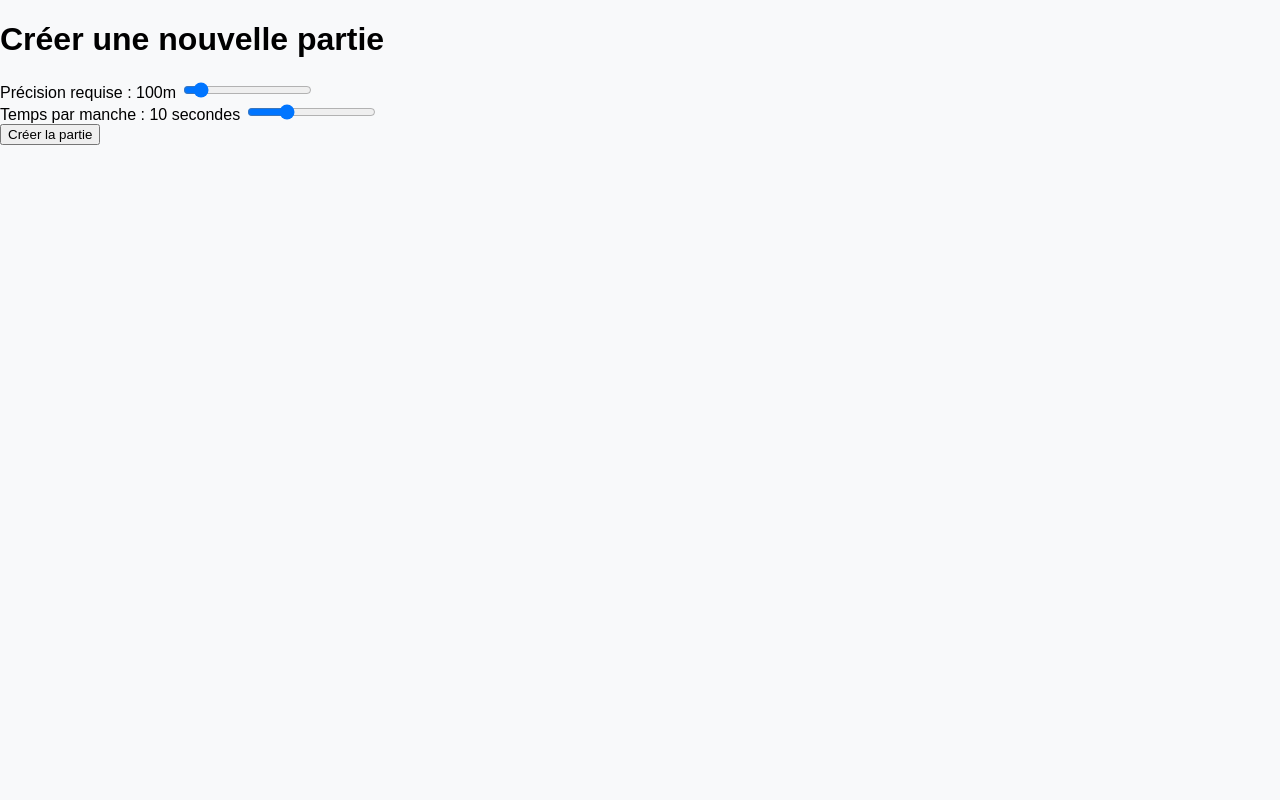
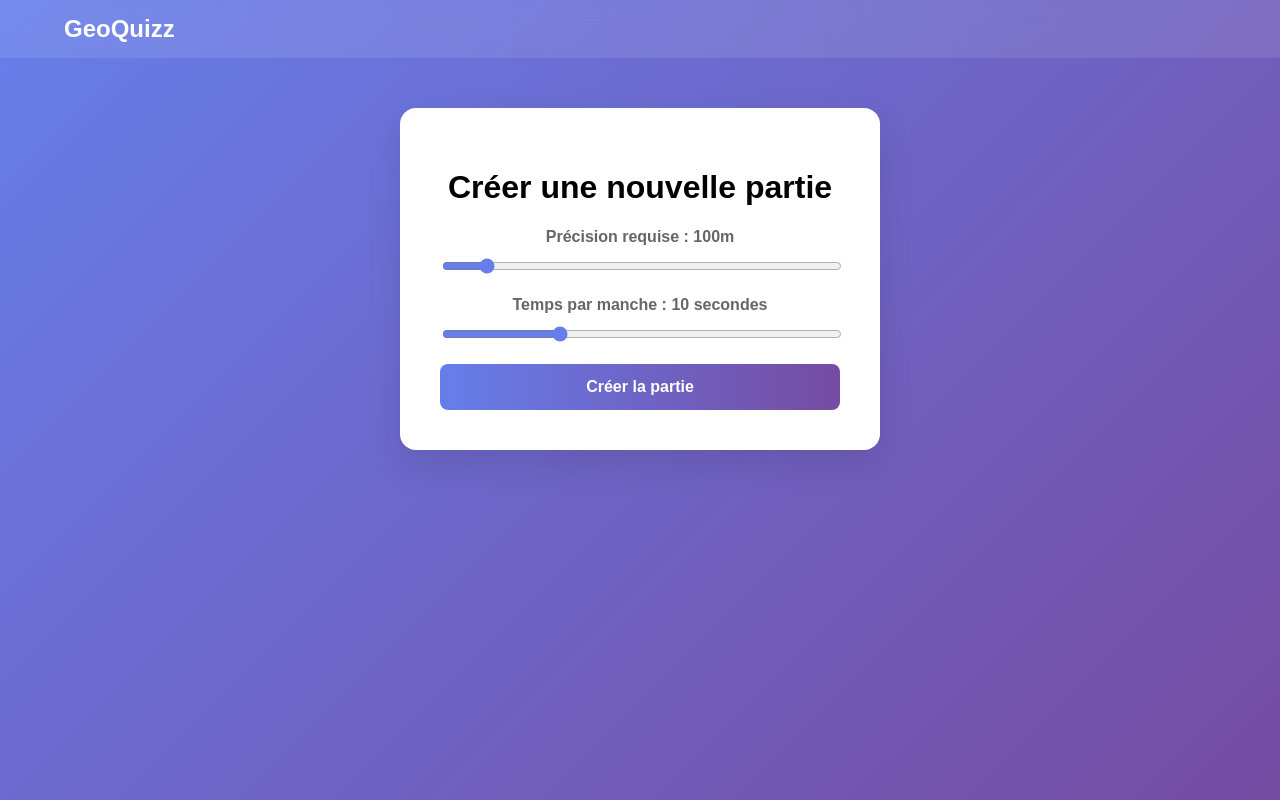
Before and after one commit to Okiles/atelier-2, a Vue app in the folder frontend/: page /createGame in a window 1280 px wide. Built offline with nearby package versions, Linux system fonts and the light colour scheme; sample sign-in values are in the browser's storage.

Commit message:
css create game

```diff
--- a/frontend/src/views/CreateGame.vue
+++ b/frontend/src/views/CreateGame.vue
@@ -1,6 +1,6 @@
 <script>
 import { getUserIdentity } from '../services/authProvider';
-import {createGame} from '../services/httpClient';
+import { createGame } from '../services/httpClient';
 
 export default {
   name: 'CreateGame',
@@ -32,19 +32,34 @@ export default {
       } finally {
         this.isSubmitting = false;
       }
+    },
+    navigateDashboard() {
+      this.$router.push('/');
     }
   }
 }
 </script>
 
 <template>
-  <div class="create-game">
-    <h1>Créer une nouvelle partie</h1>
+  <div class="app-container">
+    <nav class="navbar">
+      <div class="navbar-brand" @click="navigateDashboard">GeoQuizz</div>
+      <div class="navbar-menu">
+        <div v-if="user" class="navbar-user">
+          <span>{{ user.username }}</span>
+        </div>
+      </div>
+    </nav>
 
-    <form @submit.prevent="handleSubmit">
+    <main class="main-content">
+      <div class="login-card create-game-card">
+        <h1 class="login-title">Créer une nouvelle partie</h1>
+
+        <form @submit.prevent="handleSubmit" class="create-game-form">
           <div class="form-group">
-        <label>
+            <label class="form-label">
               Précision requise : {{ formatDistance(selectedDistance) }}
+            </label>
             <input
               type="range"
               v-model="selectedDistance"
@@ -53,12 +68,12 @@ export default {
               step="5"
               class="slider"
             >
-        </label>
           </div>
 
           <div class="form-group">
-        <label>
+            <label class="form-label">
               Temps par manche : {{ selectedTime }} secondes
+            </label>
             <input
               type="range"
               v-model="selectedTime"
@@ -67,22 +82,123 @@ export default {
               step="1"
               class="slider"
             >
-        </label>
           </div>
 
           <button
             type="submit"
             :disabled="isSubmitting"
-        class="submit-button"
+            class="login-button create-game-button"
           >
             {{ isSubmitting ? 'Création en cours...' : 'Créer la partie' }}
           </button>
 
-      <p v-if="error" class="error">{{ error }}</p>
+          <p v-if="error" class="error-message">{{ error }}</p>
         </form>
+      </div>
+    </main>
   </div>
 </template>
 
 <style scoped>
+.app-container {
+  font-family: 'Arial', sans-serif;
+  min-height: 100vh;
+  background: linear-gradient(135deg, #667eea 0%, #764ba2 100%);
+}
 
+.navbar {
+  display: flex;
+  justify-content: space-between;
+  align-items: center;
+  padding: 15px 5%;
+  background-color: rgba(255, 255, 255, 0.1);
+  backdrop-filter: blur(10px);
+}
+
+.navbar-brand {
+  color: white;
+  font-size: 24px;
+  font-weight: 700;
+  cursor: pointer;
+  transition: color 0.3s ease;
+}
+
+.navbar-brand:hover {
+  color: #e0e0e0;
+}
+
+.navbar-menu {
+  display: flex;
+  align-items: center;
+}
+
+.navbar-user {
+  color: white;
+}
+
+.main-content {
+  display: flex;
+  justify-content: center;
+  align-items: center;
+  padding-top: 50px;
+}
+
+.login-card {
+  background-color: white;
+  border-radius: 16px;
+  box-shadow: 0 15px 35px rgba(0, 0, 0, 0.1);
+  padding: 40px;
+  width: 100%;
+  max-width: 400px;
+  text-align: center;
+}
+
+.create-game-form {
+  display: flex;
+  flex-direction: column;
+  gap: 20px;
+}
+
+.form-group {
+  display: flex;
+  flex-direction: column;
+  gap: 10px;
+}
+
+.form-label {
+  color: #666;
+  font-weight: 600;
+}
+
+.slider {
+  width: 100%;
+  accent-color: #667eea;
+}
+
+.login-button {
+  background: linear-gradient(to right, #667eea, #764ba2);
+  color: white;
+  border: none;
+  padding: 14px;
+  border-radius: 8px;
+  font-size: 16px;
+  font-weight: 600;
+  cursor: pointer;
+  transition: transform 0.2s ease, box-shadow 0.2s ease;
+}
+
+.login-button:disabled {
+  opacity: 0.7;
+  cursor: not-allowed;
+}
+
+.login-button:not(:disabled):hover {
+  transform: translateY(-2px);
+  box-shadow: 0 7px 14px rgba(0, 0, 0, 0.1);
+}
+
+.error-message {
+  color: #ff4757;
+  margin-top: 10px;
+}
 </style>
```
Also changed, not shown: 1 other file (tests, documents, lock files or other folders). Lines whose indentation alone changed are shown as unchanged.
